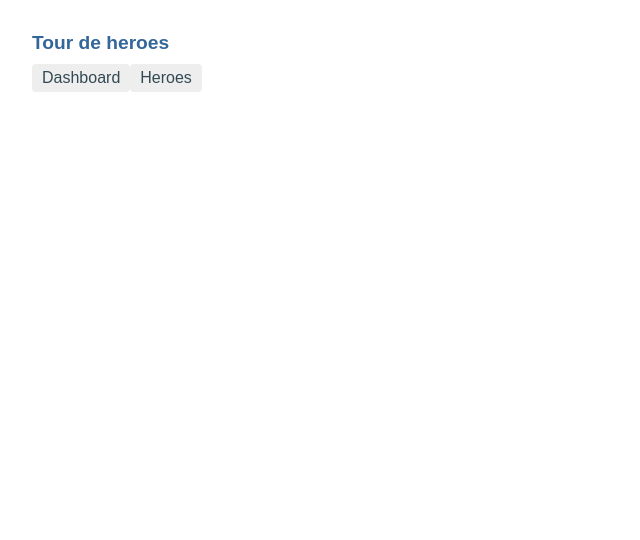
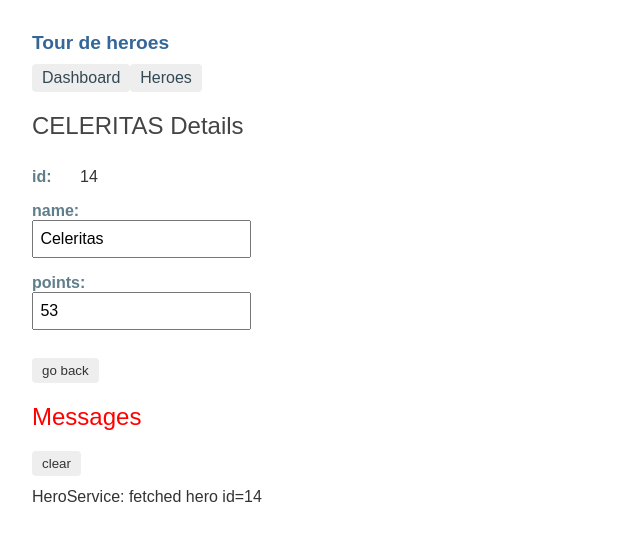
Before and after one commit to LuisGLopez/AngularHeroes, an Angular app: page /detail/14 in a window 1280 px wide. Before the commit this address led to /. Shown: the top 540 px of the page, without its empty margins (0-640 px from the left). Built offline with nearby package versions, Linux system fonts and the light colour scheme.

Commit message:
Parte 5 terminada

```diff
--- a/src/app/app-routing.module.ts
+++ b/src/app/app-routing.module.ts
@@ -2,10 +2,12 @@ import { NgModule } from '@angular/core';
 import { RouterModule, Routes } from '@angular/router';
 import { HeroesComponent } from './heroes/heroes.component';
 import { DashboardComponent } from './dashboard/dashboard.component';
+import { HeroDetailComponent } from './hero-detail/hero-detail.component';
 
 const routes: Routes = [
   { path: '', redirectTo: '/dashboard', pathMatch: 'full' },
   { path: 'dashboard', component: DashboardComponent },
+  { path: 'detail/:id', component: HeroDetailComponent },
   { path: 'heroes', component: HeroesComponent }
 ];
 
--- a/src/app/dashboard/dashboard.component.html
+++ b/src/app/dashboard/dashboard.component.html
@@ -1,8 +1,9 @@
 <h3>Top Heroes</h3>
 <div class="grid grid-pad">
-  <a *ngFor="let hero of heroes" class="col-1-4">
+  <a *ngFor="let hero of heroes" class="col-1-4"
+      routerLink="/detail/{{hero.id}}">
     <div class="module hero">
-      <h4>{{hero.name}}</h4>
+        <h4>{{hero.name}}</h4>
     </div>
   </a>
 </div>
--- a/src/app/hero-detail/hero-detail.component.css
+++ b/src/app/hero-detail/hero-detail.component.css
@@ -0,0 +1,30 @@
+/* HeroDetailComponent's private CSS styles */
+label {
+    display: inline-block;
+    width: 3em;
+    margin: .5em 0;
+    color: #607D8B;
+    font-weight: bold;
+  }
+  input {
+    height: 2em;
+    font-size: 1em;
+    padding-left: .4em;
+  }
+  button {
+    margin-top: 20px;
+    font-family: Arial;
+    background-color: #eee;
+    border: none;
+    padding: 5px 10px;
+    border-radius: 4px;
+    cursor: pointer;
+  }
+  button:hover {
+    background-color: #cfd8dc;
+  }
+  button:disabled {
+    background-color: #eee;
+    color: #ccc;
+    cursor: auto;
+  }
--- a/src/app/hero-detail/hero-detail.component.html
+++ b/src/app/hero-detail/hero-detail.component.html
@@ -1,17 +1,14 @@
-
 <div *ngIf="hero">
-
   <h2>{{hero.name | uppercase}} Details</h2>
-  <div><span>id: </span>{{hero.id}}</div>
-  <div>
-    <label>points:
-        <input [(ngModel)]="hero.points" placeholder="points" type="number"/>
-    </label>
-    </div>
+  <div><label>id: </label>{{hero.id}}</div>
   <div>
     <label>name:
-        <input [(ngModel)]="hero.name" placeholder="name"/>
+      <input [(ngModel)]="hero.name" placeholder="name"/>
+    </label>
+    <br>
+    <label>points:
+      <input [(ngModel)]="hero.points" placeholder="points"/>
     </label>
   </div>
-
+  <button (click)="goBack()">go back</button>
 </div>
--- a/src/app/hero-detail/hero-detail.component.ts
+++ b/src/app/hero-detail/hero-detail.component.ts
@@ -1,17 +1,35 @@
-import { Component, OnInit, Input } from '@angular/core';
+import { Component, OnInit } from '@angular/core';
+import { ActivatedRoute } from '@angular/router';
+import { Location } from '@angular/common';
+
 import { Hero } from '../hero';
+import { HeroService } from '../hero.service';
 
 @Component({
   selector: 'app-hero-detail',
   templateUrl: './hero-detail.component.html',
-  styleUrls: ['./hero-detail.component.css']
+  styleUrls: [ './hero-detail.component.css' ]
 })
 export class HeroDetailComponent implements OnInit {
-  @Input() hero: Hero;
+  hero: Hero;
 
-  constructor() { }
+  constructor(
+    private route: ActivatedRoute,
+    private heroService: HeroService,
+    private location: Location
+  ) {}
 
-  ngOnInit() {
+  ngOnInit(): void {
+    this.getHero();
   }
 
+  getHero(): void {
+    const id = +this.route.snapshot.paramMap.get('id');
+    this.heroService.getHero(id)
+      .subscribe(hero => this.hero = hero);
+  }
+
+  goBack(): void {
+    this.location.back();
+  }
 }
--- a/src/app/hero.service.ts
+++ b/src/app/hero.service.ts
@@ -1,13 +1,12 @@
 import { Injectable } from '@angular/core';
+
 import { Observable, of } from 'rxjs';
 
 import { Hero } from './hero';
 import { HEROES } from './mock-heroes';
 import { MessageService } from './message.service';
 
-@Injectable({
-  providedIn: 'root',
-})
+@Injectable({ providedIn: 'root' })
 export class HeroService {
 
   constructor(private messageService: MessageService) { }
@@ -16,4 +15,9 @@ export class HeroService {
     this.messageService.add('HeroService: fetched heroes');
     return of(HEROES);
   }
+
+  getHero(id: number): Observable<Hero> {
+    this.messageService.add(`HeroService: fetched hero id=${id}`);
+    return of(HEROES.find(hero => hero.id === id));
+  }
 }
--- a/src/app/heroes/heroes.component.css
+++ b/src/app/heroes/heroes.component.css
@@ -6,28 +6,33 @@
   width: 15em;
 }
 .heroes li {
+  position: relative;
   cursor: pointer;
-    position: relative;
-    left: 0;
   background-color: #EEE;
   margin: .5em;
   padding: .3em 0;
   height: 1.6em;
   border-radius: 4px;
 }
+
 .heroes li:hover {
   color: #607D8B;
   background-color: #DDD;
   left: .1em;
 }
-  .heroes li.selected {
-    background-color: #CFD8DC;
-    color: white;
+
+.heroes a {
+  color: #333;
+  text-decoration: none;
+  position: relative;
+  display: block;
+  width: 250px;
 }
-  .heroes li.selected:hover {
-    background-color: #BBD8DC;
-    color: white;
+
+.heroes a:hover {
+  color:#607D8B;
 }
+
 .heroes .badge {
   display: inline-block;
   font-size: small;
@@ -39,6 +44,8 @@
   left: -1px;
   top: -4px;
   height: 1.8em;
+  min-width: 16px;
+  text-align: right;
   margin-right: .8em;
   border-radius: 4px 0 0 4px;
 }
--- a/src/app/heroes/heroes.component.html
+++ b/src/app/heroes/heroes.component.html
@@ -1,10 +1,12 @@
 <h2>My Heroes</h2>
 <ul class="heroes">
-  <li *ngFor="let hero of heroes"
-    [class.selected]="hero === selectedHero"
-    (click)="onSelect(hero)">
-    <span class="badge">{{hero.id}}</span> {{hero.name}} <span>Puntos: </span>{{hero.points}}
+  <li *ngFor="let hero of heroes">
+    <a routerLink="/detail/{{hero.id}}">
+      <span class="badge">{{hero.id}}</span> {{hero.name}} <span>Puntos: </span>{{hero.points}}
+    </a>
   </li>
 </ul>
-
+<!--
 <app-hero-detail [hero]="selectedHero"></app-hero-detail>
+<span class="badge">{{hero.id}}</span> {{hero.name}} <span>Puntos: </span>{{hero.points}}
+-->
--- a/src/app/heroes/heroes.component.ts
+++ b/src/app/heroes/heroes.component.ts
@@ -2,7 +2,6 @@ import { Component, OnInit } from '@angular/core';
 
 import { Hero } from '../hero';
 import { HeroService } from '../hero.service';
-import { MessageService } from '../message.service';
 
 @Component({
   selector: 'app-heroes',
@@ -10,24 +9,16 @@ import { MessageService } from '../message.service';
   styleUrls: ['./heroes.component.css']
 })
 export class HeroesComponent implements OnInit {
-
-  selectedHero: Hero;
-
   heroes: Hero[];
 
-  constructor(private heroService: HeroService, private messageService: MessageService) { }
+  constructor(private heroService: HeroService) { }
 
   ngOnInit() {
     this.getHeroes();
   }
 
-  onSelect(hero: Hero): void {
-    this.selectedHero = hero;
-    this.messageService.add(`HeroesComponent: Selected hero id=${hero.id}`);
-  }
-
   getHeroes(): void {
     this.heroService.getHeroes()
-        .subscribe(heroes => this.heroes = heroes);
+    .subscribe(heroes => this.heroes = heroes);
   }
 }
```
Lines whose indentation alone changed are shown as unchanged.
